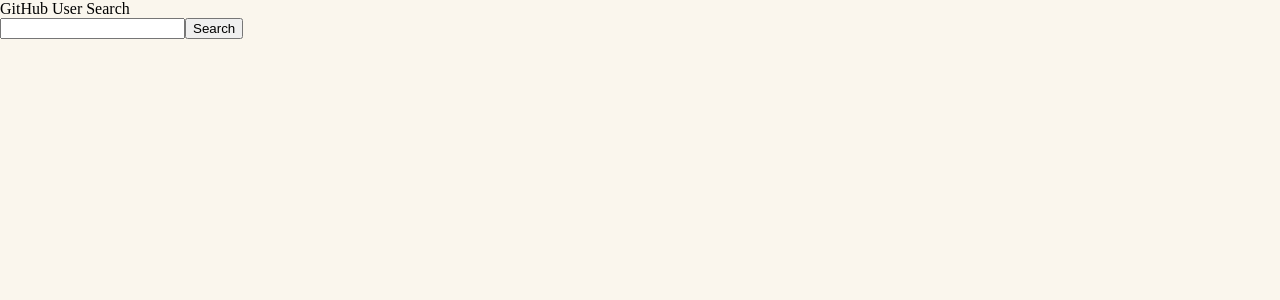
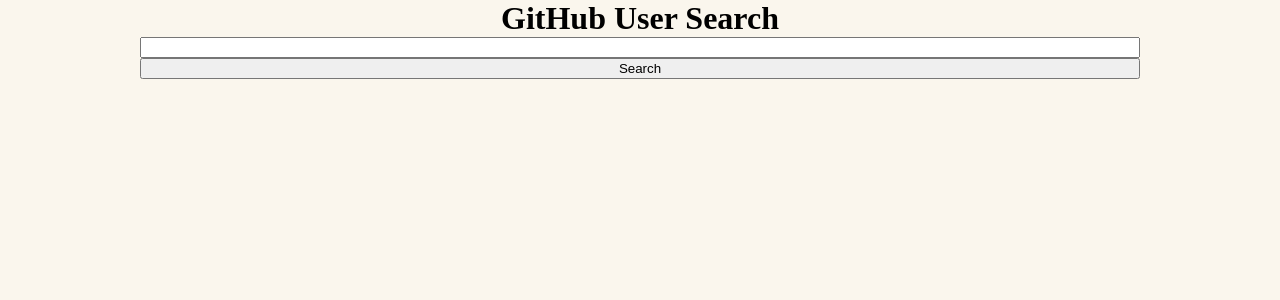
Before and after one commit to Luizth25/Front-end-challenge, a React (Create React App) app: page / in a window 1280 px wide. Shown: the top 300 px of the page. Built offline with nearby package versions, Linux system fonts and the light colour scheme.

Commit message:
added styling in homepage components

```diff
--- a/src/components/UserSearchData/UserSearch/UserData/index.tsx
+++ b/src/components/UserSearchData/UserSearch/UserData/index.tsx
@@ -1,6 +1,7 @@
 import { useState } from "react";
+import * as s from "./style";
 
-import Api from "../../../../services/api";
+import UserApi from "../../../../services/api";
 import TUserProps from "./types";
 
 const UserInfo = () => {
@@ -8,7 +9,7 @@
   const [userSearch, setUserSearch] = useState("");
 
   const getUser = () => {
-    Api.get(`/users/${userSearch}`)
+    UserApi.get(`/users/${userSearch}`)
       .then((response) => {
         return setUser(response.data);
       })
@@ -18,23 +19,22 @@
   };
 
   return (
-    <div>
-      {user ? (
-        <>
-          <h3>Name: {user?.name}</h3>
-          <p>Login: {user?.login}</p>
-          <p>Followers: {user?.followers}</p>
-          <img src={user?.avatar_url} alt="profilePicture" />
-        </>
-      ) : undefined}
-
+    <s.UserContainer>
       <input
         type="text"
         value={userSearch}
         onChange={(event) => setUserSearch(event.target.value)}
       />
       <button onClick={getUser}>Search</button>
-    </div>
+      {user ? (
+        <>
+          <s.UserAvatar src={user?.avatar_url} alt="profilePicture" />
+          <s.Username>Name: {user?.name}</s.Username>
+          <s.UserData>Login: {user?.login}</s.UserData>
+          <s.UserData>Followers: {user?.followers}</s.UserData>
+        </>
+      ) : undefined}
+    </s.UserContainer>
   );
 };
 export default UserInfo;
--- /dev/null
+++ b/src/components/UserSearchData/UserSearch/UserData/style.ts
@@ -0,0 +1,23 @@
+import styled, { css } from "styled-components";
+
+export const UserContainer = styled.div`
+  display: flex;
+  width: 1000px;
+  flex-direction: column;
+`;
+export const UserAvatar = styled.img`
+  width: 150px;
+  height: 150px;
+  border-radius: 50%;
+`;
+
+export const UserData = styled.p`
+  ${({ theme }) => css`
+    ${theme.fontStyles.paragraph}
+    padding:5px
+  `}
+`;
+
+export const Username = styled.h3`
+  font-size: 20px;
+`;
--- a/src/components/UserSearchData/index.tsx
+++ b/src/components/UserSearchData/index.tsx
@@ -1,11 +1,12 @@
+import { UserHeader, UserTittle } from "./style";
 import UserSearch from "./UserSearch";
 
 const UserSearchData = () => {
   return (
-    <header>
-      <h1>GitHub User Search</h1>
+    <UserHeader>
+      <UserTittle>GitHub User Search</UserTittle>
       <UserSearch />
-    </header>
+    </UserHeader>
   );
 };
 export default UserSearchData;
--- /dev/null
+++ b/src/components/UserSearchData/style.ts
@@ -0,0 +1,14 @@
+import styled, { css } from "styled-components";
+
+export const UserHeader = styled.header`
+  display: flex;
+  justify-content: center;
+  align-items: center;
+  flex-direction: column;
+`;
+
+export const UserTittle = styled.h1`
+  ${({ theme }) => css`
+    ${theme.fontStyles.heading}
+  `}
+`;
--- a/src/services/api.ts
+++ b/src/services/api.ts
@@ -1,7 +1,7 @@
 import axios from "axios";
 
-const Api = axios.create({
+const UserApi = axios.create({
   baseURL: "https://api.github.com/",
 });
 
-export default Api;
+export default UserApi;
```
